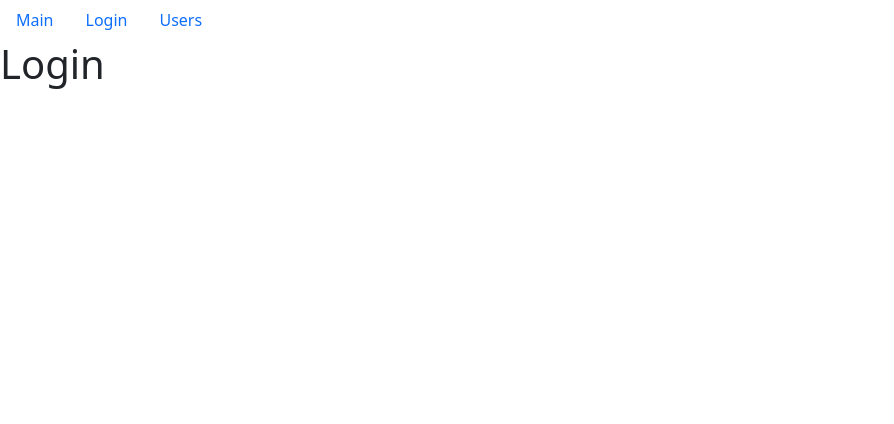
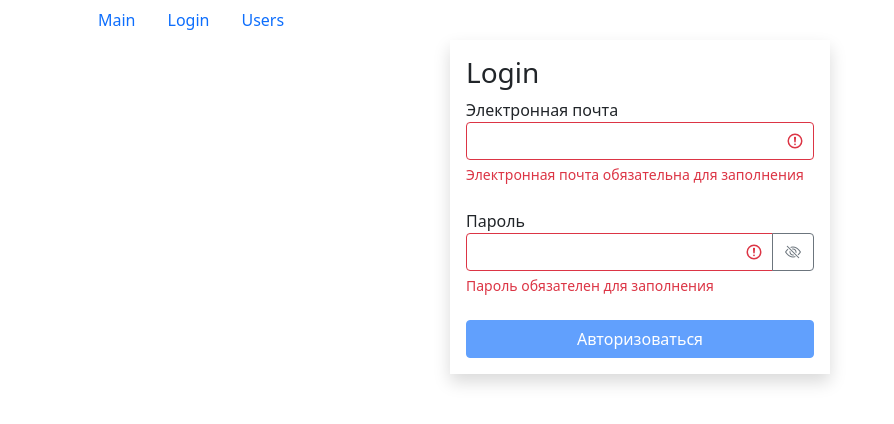
Before and after one commit to foremna/fast-company-react, a React (Create React App) app: page /login in a window 1280 px wide. Shown: the top 424 px of the page, without its empty margins (0-894 px from the left). Built offline with nearby package versions, Linux system fonts and the light colour scheme.

Commit message:
Login form

```diff
--- a/package.json
+++ b/package.json
@@ -7,6 +7,7 @@
     "@testing-library/react": "^12.1.4",
     "@testing-library/user-event": "^13.5.0",
     "bootstrap": "^5.1.3",
+    "bootstrap-icons": "^1.8.3",
     "lodash": "^4.17.15",
     "prop-types": "^15.8.1",
     "react": "^17.0.2",
--- a/src/app/App.js
+++ b/src/app/App.js
@@ -9,6 +9,7 @@
 
 function App() {
   return <>
+    <div className="container">
       <BrowserRouter>
         <NavBar />
 
@@ -19,6 +20,7 @@
         </Switch>
 
       </BrowserRouter>
+    </div>
   </>
 }
 
--- /dev/null
+++ b/src/app/components/textField.jsx
@@ -0,0 +1,51 @@
+import React, { useState } from 'react'
+import PropTypes from 'prop-types'
+
+const TextField = ({ label, type, name, value, onChange, error }) => {
+  const [showPassword, setShowPassword] = useState(false)
+
+  const toggleShowPassword = () => {
+    setShowPassword((prevState) => !prevState)
+  }
+
+  return (
+    <div className="mb-4">
+      <label htmlFor={name}>{label}</label>
+      <div className="input-group has-validation">
+        <input
+          type={showPassword ? 'text' : type}
+          id={name}
+          className={`form-control ${error ? 'is-invalid' : ''}`}
+          name={name}
+          value={value}
+          onChange={onChange}
+        />
+        {type === 'password' && (
+          <button
+            className="btn btn-outline-secondary"
+            type="button"
+            onClick={toggleShowPassword}
+          >
+            <i className={'bi bi-eye' + (!showPassword ? '-slash' : '')}></i>
+          </button>
+        )}
+        {error && <div className="invalid-feedback">{error}</div>}
+      </div>
+    </div>
+  )
+}
+
+TextField.defaultProps = {
+  type: 'type'
+}
+
+TextField.propTypes = {
+  label: PropTypes.string,
+  type: PropTypes.string,
+  name: PropTypes.string,
+  value: PropTypes.string,
+  onChange: PropTypes.func,
+  error: PropTypes.string
+}
+
+export default TextField
--- a/src/app/layout/login.jsx
+++ b/src/app/layout/login.jsx
@@ -1,7 +1,91 @@
-import React from 'react'
+import React, { useEffect, useState } from 'react'
+import TextField from '../components/textField'
+import { validator } from '../utils/validator'
 
 const Login = () => {
-  return <h1>Login</h1>
+  const [data, setData] = useState({ email: '', password: '' })
+  const [errors, setErrors] = useState({})
+
+  const handleChange = ({ target }) => {
+    setData((prevState) => ({
+      ...prevState,
+      [target.name]: target.value
+    }))
+  }
+
+  const validatorConfig = {
+    email: {
+      isRequired: {
+        message: 'Электронная почта обязательна для заполнения'
+      },
+      isEmail: {
+        message: 'Email введен неккоректно'
+      }
+    },
+    password: {
+      isRequired: {
+        message: 'Пароль обязателен для заполнения'
+      },
+      isCapitalSymbol: {
+        message: 'Необходимо наличие хотя бы одной заглавной буквы'
+      },
+      isContainDigit: {
+        message: 'Необходимо наличие хотя бы одной цифры'
+      },
+      min: {
+        message: 'Пароль должен состоять минимум из 8 символов',
+        value: 8
+      }
+    }
+  }
+
+  useEffect(() => {
+    validate()
+  }, [data])
+
+  const validate = () => {
+    const errors = validator(data, validatorConfig)
+
+    setErrors(errors)
+    return Object.keys(errors).length === 0
+  }
+
+  const isValid = Object.keys(errors).length === 0
+
+  const handleSubmit = (e) => {
+    e.preventDefault()
+    const isValid = validate()
+    if (!isValid) return
+    console.log(data)
+  }
+
+  return (
+    <div className="row justify-content-center">
+      <div className="col-md-4 shadow p-3">
+        <h3>Login</h3>
+        <form onSubmit={handleSubmit}>
+          <TextField
+            label="Электронная почта"
+            name="email"
+            value={data.email}
+            onChange={handleChange}
+            error={errors.email}
+          />
+          <TextField
+            label="Пароль"
+            type="password"
+            name="password"
+            value={data.password}
+            onChange={handleChange}
+            error={errors.password}
+          />
+          <button className="btn btn-primary w-100 mx-auto" disabled={!isValid}>
+            Авторизоваться
+          </button>
+        </form>
+      </div>
+    </div>
+  )
 }
 
 export default Login
--- /dev/null
+++ b/src/app/utils/validator.js
@@ -0,0 +1,42 @@
+export function validator(data, config) {
+  const errors = {}
+  function validate(validateMethod, data, config) {
+    let statusValidate
+    switch (validateMethod) {
+    case 'isRequired':
+      statusValidate = data.trim() === ''
+      break
+    case 'isEmail': {
+      const emailRegExp = /^\S+@\S+\.\S+$/g
+      statusValidate = !emailRegExp.test(data)
+      break
+    }
+    case 'isCapitalSymbol': {
+      const capitalRegExp = /[A-Z]+/g
+      statusValidate = !capitalRegExp.test(data)
+      break
+    }
+    case 'isContainDigit': {
+      const digitRegExp = /\d+/g
+      statusValidate = !digitRegExp.test(data)
+      break
+    }
+    case 'min': {
+      statusValidate = data.length < config.value
+      break
+    }
+    default:
+      break
+    }
+    if (statusValidate) return config.message
+  }
+  for (const fieldName in data) {
+    for (const validateMethod in config[fieldName]) {
+      const error = validate(validateMethod, data[fieldName], config[fieldName][validateMethod])
+      if (error && !errors[fieldName]) {
+        errors[fieldName] = error
+      }
+    }
+  }
+  return errors
+}
--- a/src/index.js
+++ b/src/index.js
@@ -2,6 +2,7 @@
 import ReactDOM from 'react-dom'
 import './index.css'
 import 'bootstrap/dist/css/bootstrap.css'
+import 'bootstrap-icons/font/bootstrap-icons.css'
 
 // Components
 import App from './app/App'
```
Also changed, not shown: 1 other file (tests, documents, lock files or other folders). Lines whose indentation alone changed are shown as unchanged.
